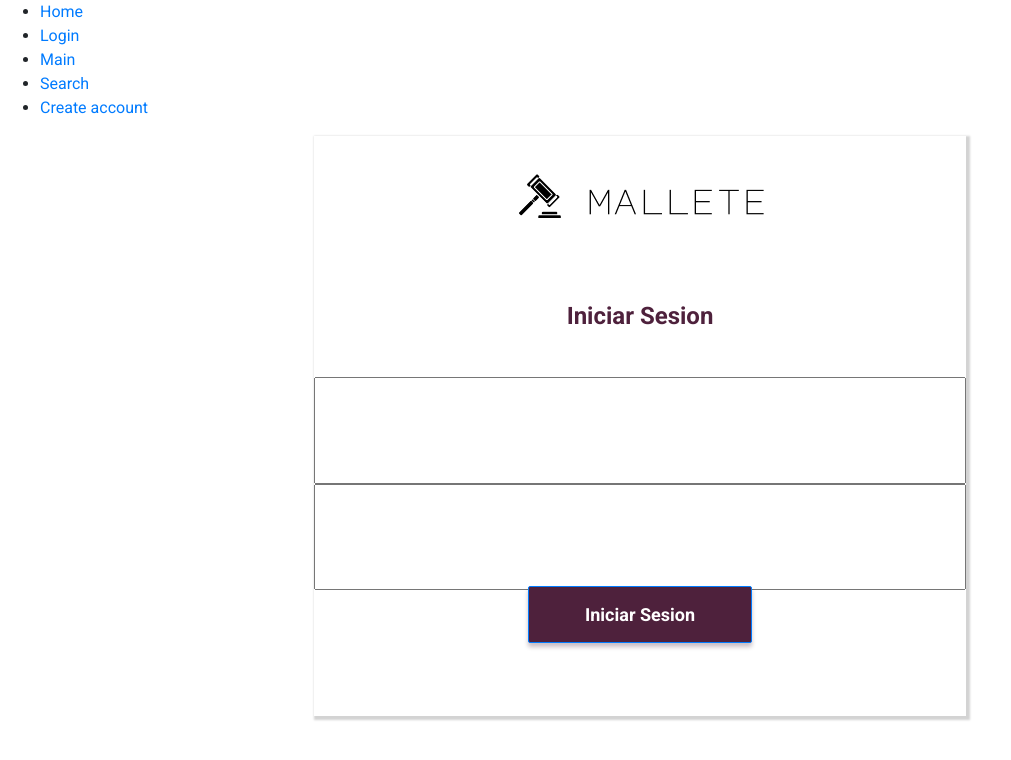
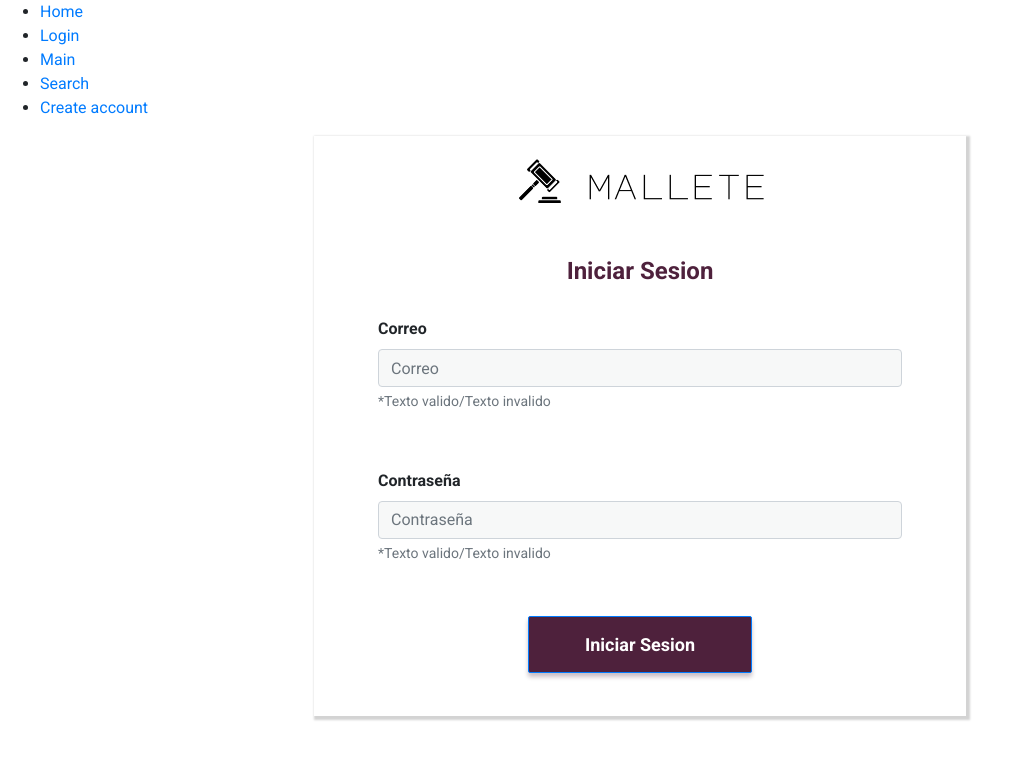
Before and after one commit to mallete/mallete-react-app, a React (Create React App) app: page /login in a window 1280 px wide. Shown: the top 760 px of the page, without its empty margins (0-1011 px from the left). Built offline with nearby package versions, Linux system fonts and the light colour scheme; no server answers.

Commit message:
se corrigen los inputs y se agrega la funcionalidad login usando axios y jquery

```diff
--- a/src/Components/Input/index.js
+++ b/src/Components/Input/index.js
@@ -3,12 +3,12 @@ import "./style.scss";
 
 
 const InputGeneric = (props) => {
-    const { textLabel, textInput } = props
+    const { textLabel, placeHolderText, inputType, handler } = props
     return (
         <>
             <div class="form-group">
                 <label for="InputGeneric"><b>{textLabel}</b></label>
-                <input type="input" class="form-control" id="InputGeneric" aria-describedby="Help" placeholder={textInput} />
+                <input type={inputType} class="form-control" id="InputGeneric" aria-describedby="Help" placeholder={placeHolderText} onChange={handler} />
                 <small id="Help" class="form-text text-muted">*Texto valido/Texto invalido</small>
             </div>
         </>
--- a/src/Components/Input/style.scss
+++ b/src/Components/Input/style.scss
@@ -3,6 +3,8 @@
 .form-group{
     width: 510px;
     height: 89px;
+    //padding-left: 4rem;
+    //padding-right: 4rem;
 }
 
 .form-control{
--- a/src/Components/LoginCard/index.js
+++ b/src/Components/LoginCard/index.js
@@ -31,8 +31,12 @@ function LoginCard() {
             <div className="row row-cols-1" id="login-form">
                 <IconBlack id="login-icon"/>
                 <h4><b>Iniciar Sesion</b></h4>
+                {/*
                 <input name="email" type="text" textLabel="Correo" textInput="Correo" onChange={inputHandler}/>
                 <input name="password"  type="password" textLabel="Contraseña" textInput="Contraseña"  onChange={inputHandler} />
+                */}
+                <InputGeneric name="email" inputType="text" textLabel="Correo" placeHolderText="Correo" handler={inputHandler}/>
+                <InputGeneric name="password" inputType="password" textLabel="Contraseña" placeHolderText="Contraseña" handler={inputHandler}/>
                 <div className="button-container">
                     <Button text="Iniciar Sesion" template="btn btn-primary m-3" handler={sendData} />
                 </div>
--- a/src/Components/LoginCard/style.scss
+++ b/src/Components/LoginCard/style.scss
@@ -10,6 +10,8 @@
 #login-form{
     width: 652px;
     height: 580px;
+    padding-left: 4rem;
+    padding-right: 4rem;
     display: flex;
     justify-content: center;
     box-shadow: 2px 2px 2px 2px lightgray;
--- a/src/Components/Register/index.js
+++ b/src/Components/Register/index.js
@@ -10,11 +10,11 @@ function RegisterCard() {
             <div className="row row-cols-1" id="register-form">
                 <IconBlack id="register-icon"/>
                 <h4><b>Registro</b></h4>
-                <InputGeneric textLabel="Nombre" textInput="Nombre" />
-                <InputGeneric textLabel="Apellidos" textInput="Apellido" />
-                <InputGeneric textLabel="Correo" textInput="Correo" />
-                <InputGeneric textLabel="Contraseña" textInput="Contraseña" />
-                <InputGeneric textLabel="Confirmar Contraseña" textInput="Confirmar Contraseña" />
+                <InputGeneric name="nombre" inputType="text" textLabel="Nombre" placeHolderText="Nombre" handler={() => { }} />
+                <InputGeneric name="apellido" inputType="text" textLabel="Apellidos" placeHolderText="Apellido" handler={() => { }} />
+                <InputGeneric name="email" inputType="text" textLabel="Correo" placeHolderText="Correo" handler={() => { }}/>
+                <InputGeneric name="password" inputType="password" textLabel="Contraseña" placeHolderText="Contraseña" handler={() => { }}/>
+                <InputGeneric name="password" inputType="password" textLabel="Confirmar Contraseña" placeHolderText="Confirmar Contraseña" handler={() => { }} />
                 <div className="button-container">
                 <Button text="Registrarse" template="btn btn-primary m-3" handler={() => { }} />
                 </div>
--- a/src/Components/Register/style.scss
+++ b/src/Components/Register/style.scss
@@ -10,6 +10,8 @@
 #register-form{
     width: 652px;
     height: 892px;
+    padding-left: 4rem;
+    padding-right: 4rem;
     display: flex;
     justify-content: center;
     box-shadow: 2px 2px 2px 2px lightgray;
```
Also changed, not shown: 1 other file (tests, documents, lock files or other folders).
